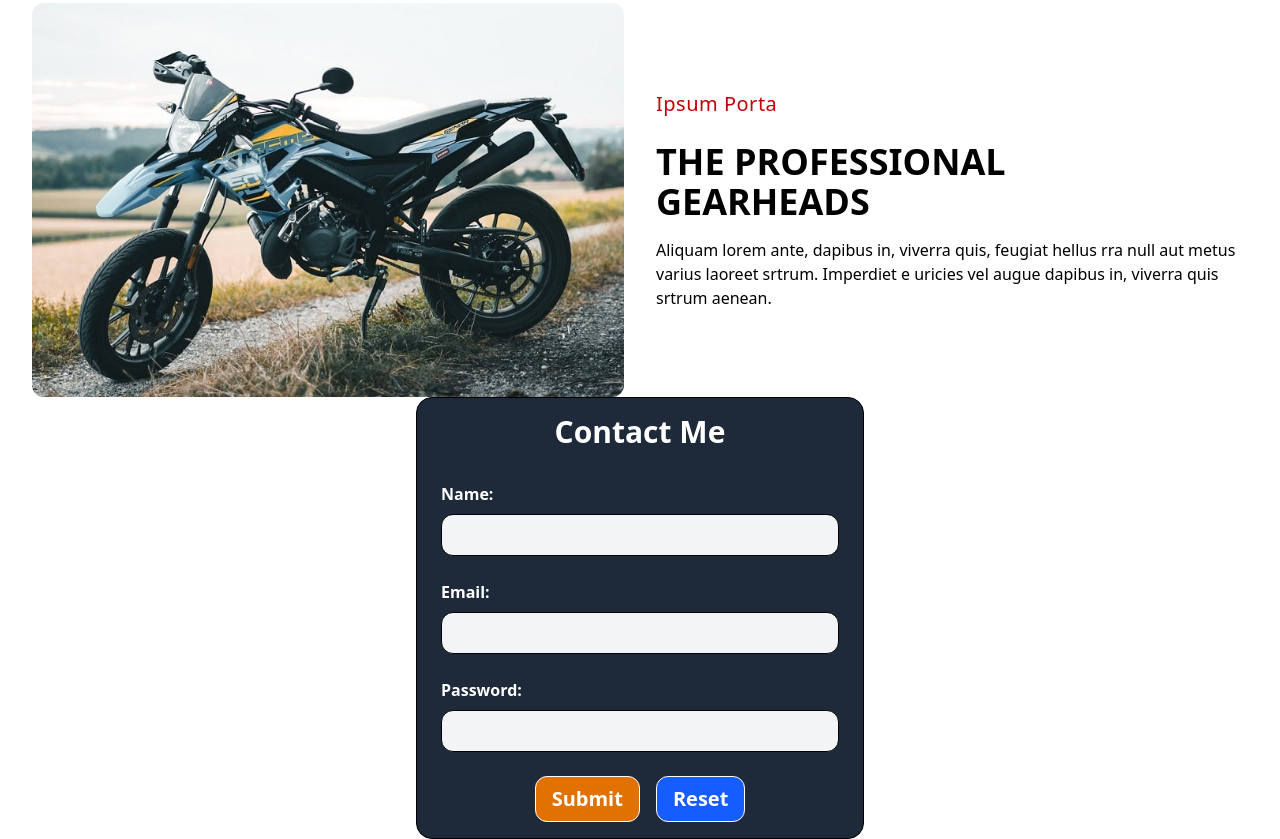
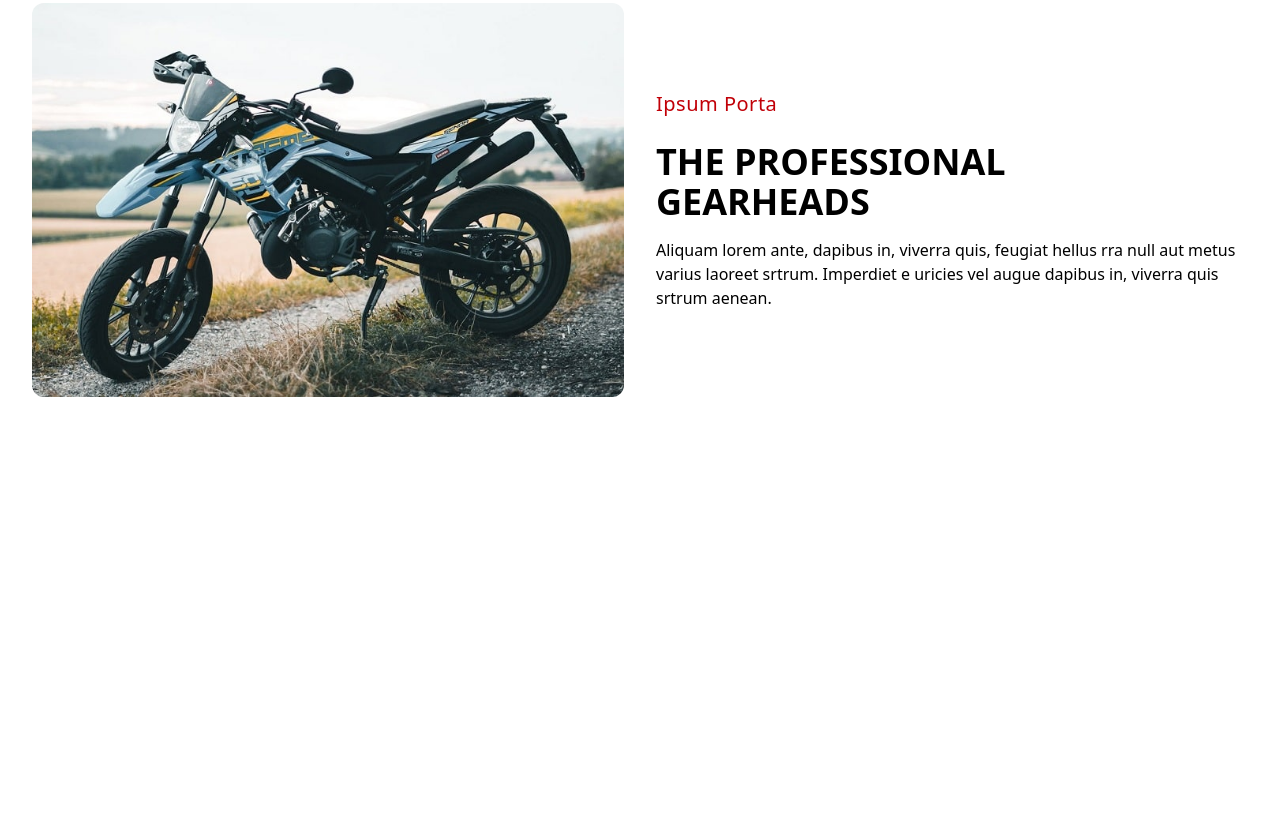
Before and after one commit to Riad928/project, a website: page src/index.html in a window 1280 px wide. Shown: the part 1772-2611 px from the top of the page. After the commit the page ends 2169 px from the top, so only its background shows below. Drawn offline with Linux system fonts and the light colour scheme.

Commit message:
Delete contact section

```diff
--- a/src/index.html
+++ b/src/index.html
@@ -120,7 +120,7 @@
 
         </section>
 
-        <!--================= CONTACT SECTION ==============-->
+        <!--================= ABOUT SECTION ==============-->
         <section>
             <div class="max-w-7xl mx-auto px-4 md:px-6 lg:px-8 flex flex-col md:flex-row items-center gap-8">
                 <div class="md:w-1/2">
@@ -134,34 +134,6 @@
                         uricies vel augue dapibus in, viverra quis srtrum aenean.</p>
 
                 </div>
-            </div>
-        </section>
-
-        <!--================= CONTACT SECTION ==============-->
-        <section py="16">
-            <div class="max-w-7xl mx-auto px-4 md:px-6 lg:px-8">
-
-                <form class="max-w-md mx-auto border rounded-2xl bg-gray-800 px-6 py-4 space-y-6">
-                    <h1 class="text-2xl md:text-3xl mb-8 font-semibold text-white text-center">Contact Me</h1>
-                <div class="space-y-2">
-                    <label for="Name" class="text-md font-semibold text-white">Name:</label><br>
-                    <input type="text" id="Name" class="w-full px-4 py-2 border rounded-xl bg-gray-100 hover:border-blue-600 mt-2"required>
-                </div>
-
-                <div class="space-y-2">
-                    <label for="email" class="text-md font-semibold text-white">Email:</label><br>
-                    <input type="email" id="email" class="w-full px-4 py-2 border rounded-xl bg-gray-100 hover:border-blue-600 mt-2" required>
-                </div>
-                <div class="space-y-2">
-                    <label for="password" class="text-md font-semibold text-white">Password:</label><br>
-                    <input type="password" id="password" class="w-full px-4 py-2 border rounded-xl bg-gray-100 hover:border-blue-600 mt-2" required>
-                </div>
-
-                <div class="flex justify-center gap-4">
-                    <button class="border rounded-xl bg-amber-600 hover:bg-amber-800 px-4 py-2 text-white text-xl font-semibold">Submit</button>
-                    <button class="border rounded-xl bg-blue-600 hover:bg-blue-800 px-4 py-2 text-white text-xl font-semibold">Reset</button>
-                </div>
-               </form>
             </div>
         </section>
     </main>
```
Also changed, not shown: dist/output.css.
